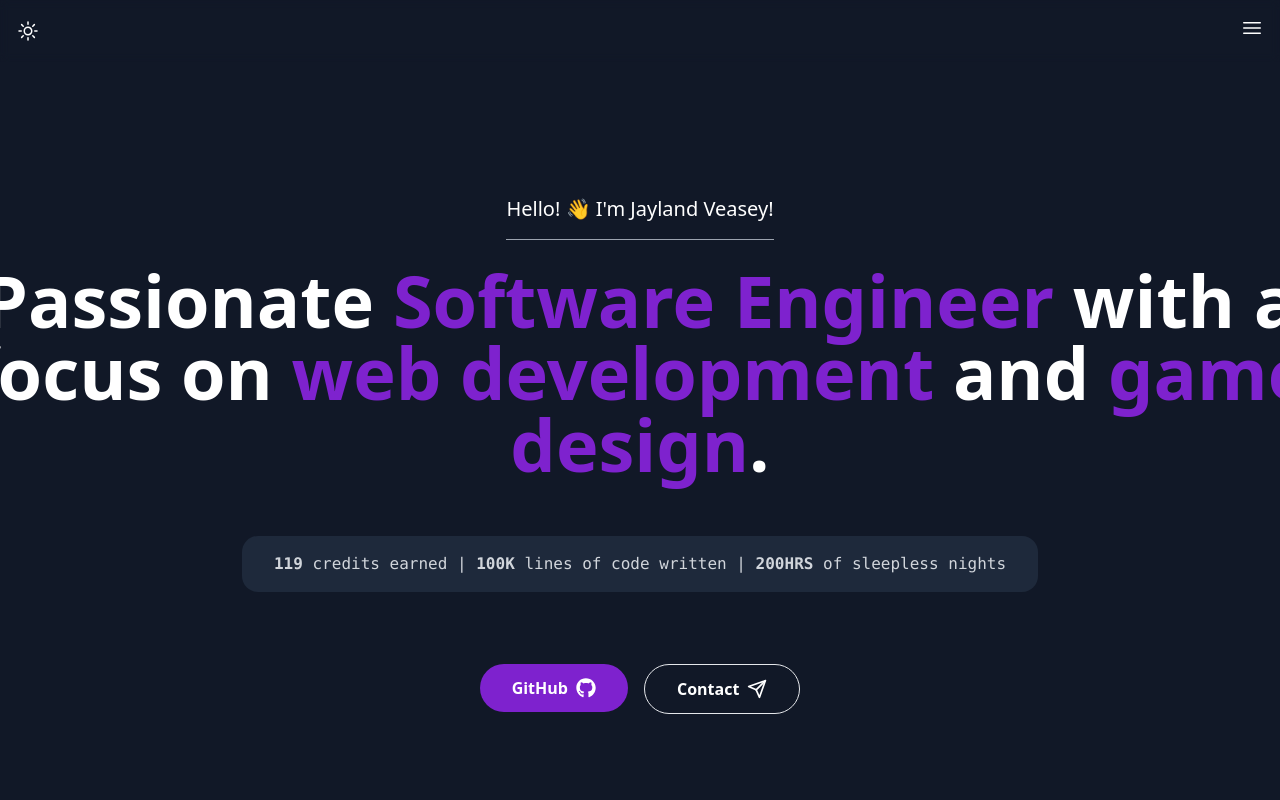
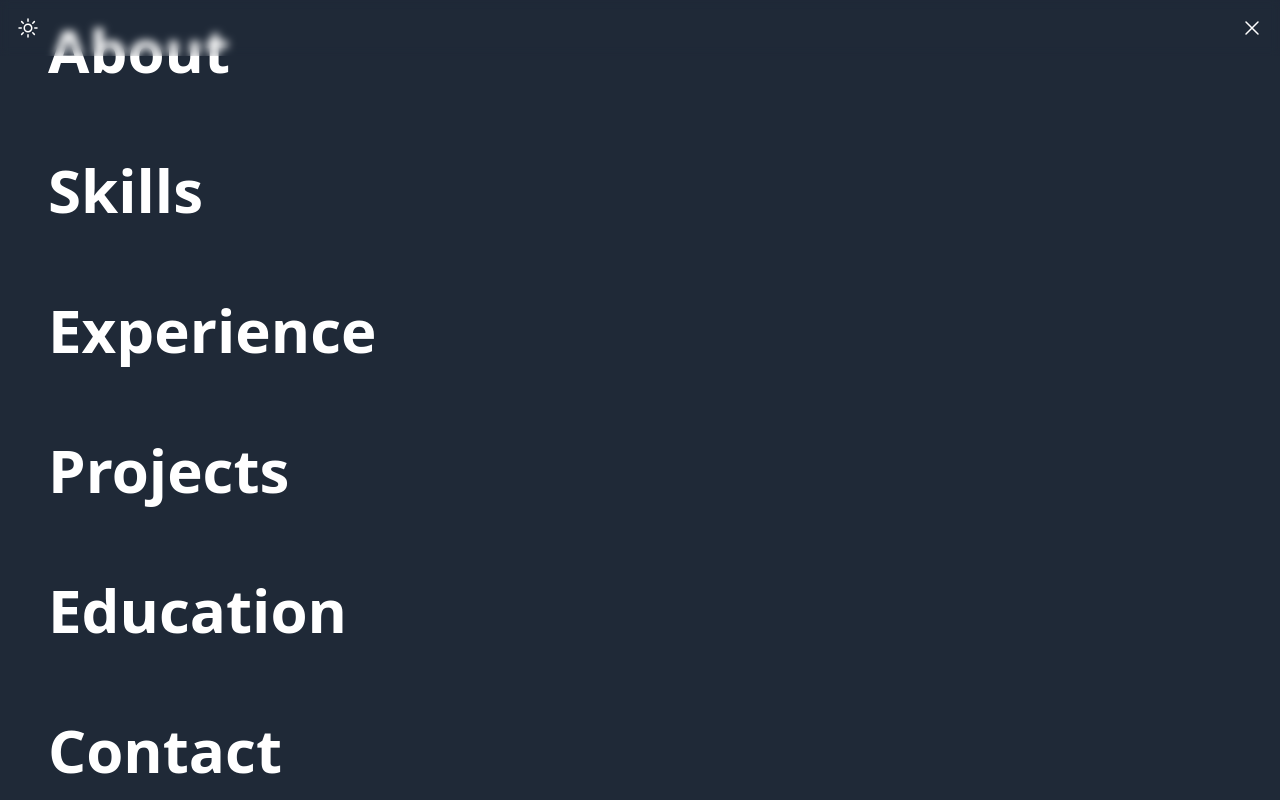
Before and after one commit to VEAJAY/Portfolio-Site, a React (Vite) app: page / in a window 1280 px wide. Both pictures are taken after a click on the button 1252 px from the left and 28 px from the top of the page. Shown: the top 800 px of the page. Built offline with nearby package versions, Linux system fonts and the light colour scheme.

Commit message:
New menu navigation

```diff
--- a/src/Components/Navbar.jsx
+++ b/src/Components/Navbar.jsx
@@ -1,5 +1,5 @@
 import { useState, useEffect } from 'react';
-import { Bars3Icon, MoonIcon, SunIcon } from '@heroicons/react/24/outline';
+import { Bars3Icon, MoonIcon, SunIcon, XMarkIcon } from '@heroicons/react/24/outline';
 
 function Navbar() {
     // Initialize dark mode from system preference
@@ -12,6 +12,9 @@ function Navbar() {
         return false;
     });
 
+    // Add state for menu visibility
+    const [isMenuOpen, setIsMenuOpen] = useState(false);
+
     useEffect(() => {
         // Update class and save preference
         document.documentElement.classList.toggle('dark', isDarkMode);
@@ -22,23 +25,64 @@ function Navbar() {
         setIsDarkMode(!isDarkMode);
     };
 
+    const navLinks = [
+        { name: 'About', href: '#about' },
+        { name: 'Skills', href: '#skills' },
+        { name: 'Experience', href: '#experience' },
+        { name: 'Projects', href: '#projects' },
+        { name: 'Education', href: '#education' },
+        { name: 'Contact', href: '#contact' },
+    ];
+
     return (
-        <nav className="flex justify-between p-4 sticky top-0 bg-gray-900/95 dark:bg-gray-200/95 lg:bg-transparent dark:lg:bg-transparent backdrop-blur-sm">
+        <>
+            <nav className={`flex justify-between p-4 sticky top-0 ${
+                isMenuOpen
+                    ? 'bg-gray-800 dark:bg-slate-300'
+                    : 'bg-gray-900/95 dark:bg-gray-200/95'
+                } lg:bg-transparent dark:lg:bg-transparent backdrop-blur-sm z-50`}>
                 <button
                     onClick={toggleTheme}
-                className="text-white dark:text-gray-900"
+                    className={`${isMenuOpen ? 'text-white dark:text-black' : 'text-white dark:text-gray-900'}`}
                     aria-label={isDarkMode ? "Switch to light mode" : "Switch to dark mode"}
                 >
                     {isDarkMode ? <MoonIcon className="h-6 w-6" /> : <SunIcon className="h-6 w-6" />}
                 </button>
 
-            <a href="#">
-                <button className="text-white dark:text-gray-900" aria-label="Toggle navigation menu" aria-expanded="false">
+                <button
+                    onClick={() => setIsMenuOpen(!isMenuOpen)}
+                    className={`${isMenuOpen ? 'text-white dark:text-black' : 'text-white dark:text-gray-900'}`}
+                    aria-label="Toggle navigation menu"
+                    aria-expanded={isMenuOpen}
+                >
+                    {isMenuOpen ?
+                        <XMarkIcon className="h-6 w-6" /> :
                         <Bars3Icon className="h-6 w-6" />
+                    }
                 </button>
+            </nav>
+
+            {/* Fullscreen Navigation Menu */}
+            <div className={`fixed inset-0 bg-gray-800 dark:bg-slate-300 z-40 transform transition-transform duration-300 ${
+                isMenuOpen ? 'translate-x-0' : 'translate-x-full'
+            }`}>
+                <div className="h-full flex items-center">
+                    <ul className="text-left space-y-12 md:space-y-20 w-full px-6 md:px-12">
+                        {navLinks.map((link) => (
+                            <li key={link.name}>
+                                <a
+                                    href={link.href}
+                                    className="text-white dark:text-black text-4xl md:text-6xl font-bold hover:text-purple-700 dark:hover:text-blue-700 transition-colors block"
+                                    onClick={() => setIsMenuOpen(false)}
+                                >
+                                    {link.name}
                                 </a>
-
-        </nav>
+                            </li>
+                        ))}
+                    </ul>
+                </div>
+            </div>
+        </>
     );
 }
 
```
Lines whose indentation alone changed are shown as unchanged.
